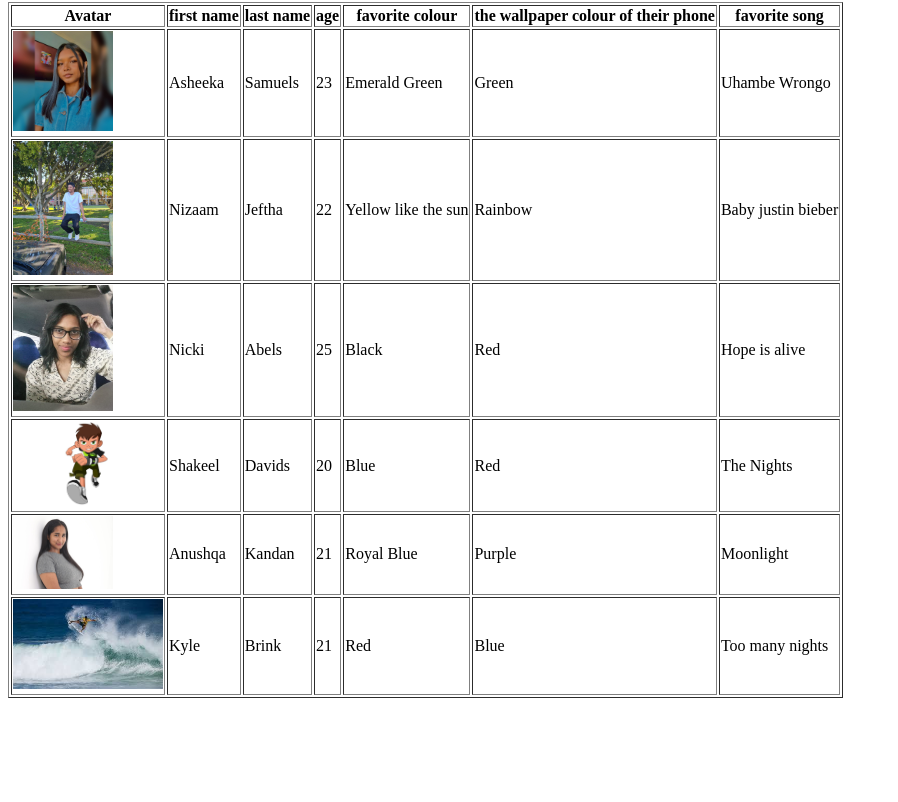
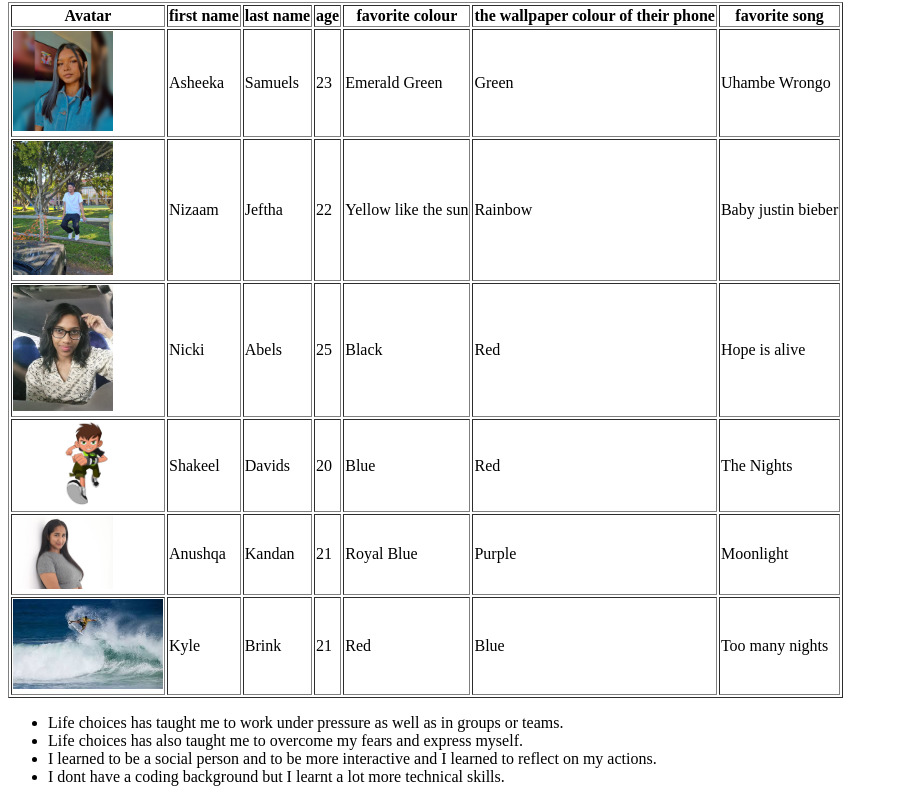
Before and after one commit to Kifaa26/Wednesday, a plain HTML site: page index.html in a window 1280 px wide. Shown: the part 364-1166 px from the top of the page, without its empty margins (0-898 px from the left). Before the commit the page ends 1070 px from the top, so only its background shows below. Drawn offline with Linux system fonts and the light colour scheme.

Commit message:
unordered

```diff
--- a/index.html
+++ b/index.html
@@ -77,6 +77,12 @@
         <td>Too many nights</td>
      </tr>
    </table>
+<ul>
+   <li>Life choices has taught me to work under pressure as well as in groups or teams.</li>
+   <li>Life choices has also taught me to overcome my fears and express myself.</li>
+   <li>I learned to be a social person and to be more interactive and I learned to reflect on my actions.</li>
+   <li>I dont have a coding background but I learnt a lot more technical skills.</li>
+</ul>
 
 </body>
 </html>
```
